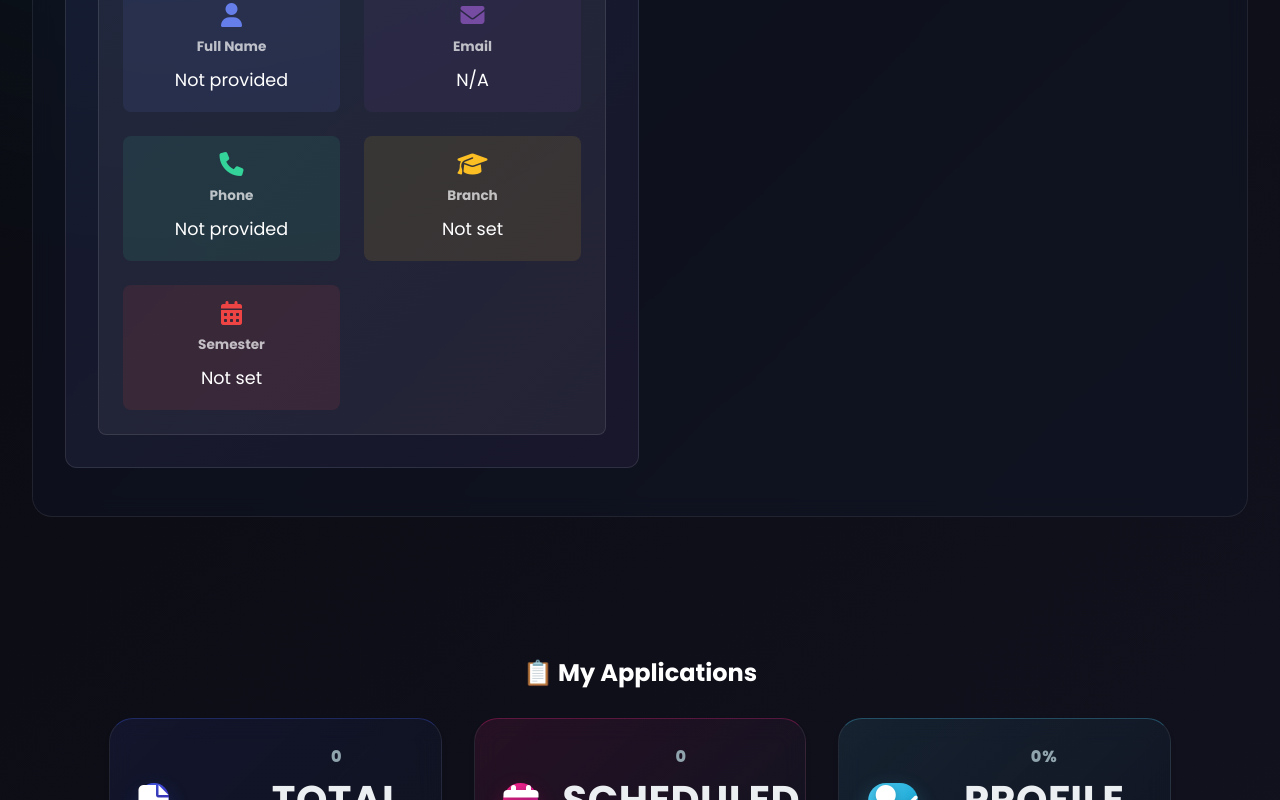
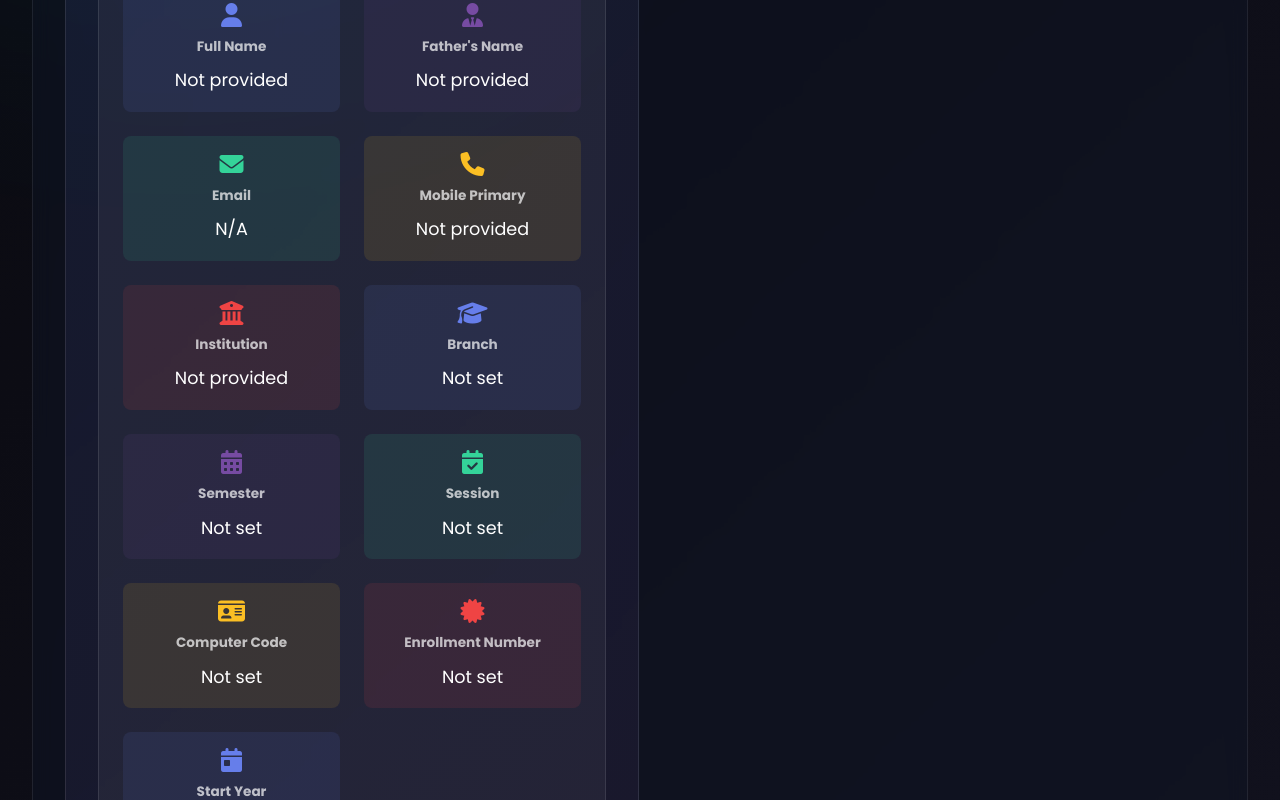
Before and after one commit to abhi6101/hack-react, a React (Vite) app: page /dashboard in a window 1280 px wide. Shown: the part 360-1160 px from the top of the page. Built offline with nearby package versions, Linux system fonts and the light colour scheme; no server answers; sample sign-in values are in the browser's storage.

Commit message:
Update dashboard to display all verified identity fields from registration

```diff
--- a/src/pages/StudentDashboard.jsx
+++ b/src/pages/StudentDashboard.jsx
@@ -224,30 +224,68 @@ const StudentDashboard = () => {
                             <div style={{ textAlign: 'center', padding: '1rem', background: 'rgba(102, 126, 234, 0.1)', borderRadius: '8px' }}>
                                 <i className="fas fa-user" style={{ fontSize: '1.5rem', color: '#667eea', marginBottom: '0.5rem' }}></i>
                                 <strong style={{ display: 'block', color: 'rgba(255,255,255,0.7)', fontSize: '0.85rem', marginBottom: '0.5rem' }}>Full Name</strong>
-                                <p style={{ color: '#fff', fontSize: '1.1rem', margin: 0, fontWeight: '500' }}>{user?.name || 'Not provided'}</p>
+                                <p style={{ color: '#fff', fontSize: '1.1rem', margin: 0, fontWeight: '500' }}>{user?.fullName || user?.name || 'Not provided'}</p>
                             </div>
                             <div style={{ textAlign: 'center', padding: '1rem', background: 'rgba(118, 75, 162, 0.1)', borderRadius: '8px' }}>
-                                <i className="fas fa-envelope" style={{ fontSize: '1.5rem', color: '#764ba2', marginBottom: '0.5rem' }}></i>
+                                <i className="fas fa-user-tie" style={{ fontSize: '1.5rem', color: '#764ba2', marginBottom: '0.5rem' }}></i>
+                                <strong style={{ display: 'block', color: 'rgba(255,255,255,0.7)', fontSize: '0.85rem', marginBottom: '0.5rem' }}>Father's Name</strong>
+                                <p style={{ color: '#fff', fontSize: '1.1rem', margin: 0, fontWeight: '500' }}>{user?.fatherName || 'Not provided'}</p>
+                            </div>
+                            <div style={{ textAlign: 'center', padding: '1rem', background: 'rgba(52, 211, 153, 0.1)', borderRadius: '8px' }}>
+                                <i className="fas fa-envelope" style={{ fontSize: '1.5rem', color: '#34d399', marginBottom: '0.5rem' }}></i>
                                 <strong style={{ display: 'block', color: 'rgba(255,255,255,0.7)', fontSize: '0.85rem', marginBottom: '0.5rem' }}>Email</strong>
                                 <p style={{ color: '#fff', fontSize: '1.1rem', margin: 0, fontWeight: '500', wordBreak: 'break-word' }}>{user?.email || 'N/A'}</p>
                             </div>
-                            <div style={{ textAlign: 'center', padding: '1rem', background: 'rgba(52, 211, 153, 0.1)', borderRadius: '8px' }}>
-                                <i className="fas fa-phone" style={{ fontSize: '1.5rem', color: '#34d399', marginBottom: '0.5rem' }}></i>
-                                <strong style={{ display: 'block', color: 'rgba(255,255,255,0.7)', fontSize: '0.85rem', marginBottom: '0.5rem' }}>Phone</strong>
-                                <p style={{ color: '#fff', fontSize: '1.1rem', margin: 0, fontWeight: '500' }}>{user?.phone || 'Not provided'}</p>
+                            <div style={{ textAlign: 'center', padding: '1rem', background: 'rgba(251, 191, 36, 0.1)', borderRadius: '8px' }}>
+                                <i className="fas fa-phone" style={{ fontSize: '1.5rem', color: '#fbbf24', marginBottom: '0.5rem' }}></i>
+                                <strong style={{ display: 'block', color: 'rgba(255,255,255,0.7)', fontSize: '0.85rem', marginBottom: '0.5rem' }}>Mobile Primary</strong>
+                                <p style={{ color: '#fff', fontSize: '1.1rem', margin: 0, fontWeight: '500' }}>{user?.mobilePrimary || user?.phone || 'Not provided'}</p>
                             </div>
-                            <div style={{ textAlign: 'center', padding: '1rem', background: 'rgba(251, 191, 36, 0.1)', borderRadius: '8px' }}>
-                                <i className="fas fa-graduation-cap" style={{ fontSize: '1.5rem', color: '#fbbf24', marginBottom: '0.5rem' }}></i>
+                            {user?.mobileSecondary && (
+                                <div style={{ textAlign: 'center', padding: '1rem', background: 'rgba(251, 191, 36, 0.1)', borderRadius: '8px' }}>
+                                    <i className="fas fa-phone-alt" style={{ fontSize: '1.5rem', color: '#fbbf24', marginBottom: '0.5rem' }}></i>
+                                    <strong style={{ display: 'block', color: 'rgba(255,255,255,0.7)', fontSize: '0.85rem', marginBottom: '0.5rem' }}>Mobile Secondary</strong>
+                                    <p style={{ color: '#fff', fontSize: '1.1rem', margin: 0, fontWeight: '500' }}>{user?.mobileSecondary}</p>
+                                </div>
+                            )}
+                            <div style={{ textAlign: 'center', padding: '1rem', background: 'rgba(239, 68, 68, 0.1)', borderRadius: '8px' }}>
+                                <i className="fas fa-university" style={{ fontSize: '1.5rem', color: '#ef4444', marginBottom: '0.5rem' }}></i>
+                                <strong style={{ display: 'block', color: 'rgba(255,255,255,0.7)', fontSize: '0.85rem', marginBottom: '0.5rem' }}>Institution</strong>
+                                <p style={{ color: '#fff', fontSize: '1.1rem', margin: 0, fontWeight: '500' }}>{user?.institution || 'Not provided'}</p>
+                            </div>
+                            <div style={{ textAlign: 'center', padding: '1rem', background: 'rgba(102, 126, 234, 0.1)', borderRadius: '8px' }}>
+                                <i className="fas fa-graduation-cap" style={{ fontSize: '1.5rem', color: '#667eea', marginBottom: '0.5rem' }}></i>
                                 <strong style={{ display: 'block', color: 'rgba(255,255,255,0.7)', fontSize: '0.85rem', marginBottom: '0.5rem' }}>Branch</strong>
                                 <p style={{ color: '#fff', fontSize: '1.1rem', margin: 0, fontWeight: '500' }}>{user?.branch || 'Not set'}</p>
                             </div>
-                            <div style={{ textAlign: 'center', padding: '1rem', background: 'rgba(239, 68, 68, 0.1)', borderRadius: '8px' }}>
-                                <i className="fas fa-calendar-alt" style={{ fontSize: '1.5rem', color: '#ef4444', marginBottom: '0.5rem' }}></i>
+                            <div style={{ textAlign: 'center', padding: '1rem', background: 'rgba(118, 75, 162, 0.1)', borderRadius: '8px' }}>
+                                <i className="fas fa-calendar-alt" style={{ fontSize: '1.5rem', color: '#764ba2', marginBottom: '0.5rem' }}></i>
                                 <strong style={{ display: 'block', color: 'rgba(255,255,255,0.7)', fontSize: '0.85rem', marginBottom: '0.5rem' }}>Semester</strong>
                                 <p style={{ color: '#fff', fontSize: '1.1rem', margin: 0, fontWeight: '500' }}>{user?.semester || 'Not set'}</p>
                             </div>
+                            <div style={{ textAlign: 'center', padding: '1rem', background: 'rgba(52, 211, 153, 0.1)', borderRadius: '8px' }}>
+                                <i className="fas fa-calendar-check" style={{ fontSize: '1.5rem', color: '#34d399', marginBottom: '0.5rem' }}></i>
+                                <strong style={{ display: 'block', color: 'rgba(255,255,255,0.7)', fontSize: '0.85rem', marginBottom: '0.5rem' }}>Session</strong>
+                                <p style={{ color: '#fff', fontSize: '1.1rem', margin: 0, fontWeight: '500' }}>{user?.session || user?.batch || 'Not set'}</p>
+                            </div>
+                            <div style={{ textAlign: 'center', padding: '1rem', background: 'rgba(251, 191, 36, 0.1)', borderRadius: '8px' }}>
+                                <i className="fas fa-id-card" style={{ fontSize: '1.5rem', color: '#fbbf24', marginBottom: '0.5rem' }}></i>
+                                <strong style={{ display: 'block', color: 'rgba(255,255,255,0.7)', fontSize: '0.85rem', marginBottom: '0.5rem' }}>Computer Code</strong>
+                                <p style={{ color: '#fff', fontSize: '1.1rem', margin: 0, fontWeight: '500' }}>{user?.computerCode || 'Not set'}</p>
+                            </div>
+                            <div style={{ textAlign: 'center', padding: '1rem', background: 'rgba(239, 68, 68, 0.1)', borderRadius: '8px' }}>
+                                <i className="fas fa-certificate" style={{ fontSize: '1.5rem', color: '#ef4444', marginBottom: '0.5rem' }}></i>
+                                <strong style={{ display: 'block', color: 'rgba(255,255,255,0.7)', fontSize: '0.85rem', marginBottom: '0.5rem' }}>Enrollment Number</strong>
+                                <p style={{ color: '#fff', fontSize: '1.1rem', margin: 0, fontWeight: '500' }}>{user?.enrollmentNumber || 'Not set'}</p>
+                            </div>
+                            <div style={{ textAlign: 'center', padding: '1rem', background: 'rgba(102, 126, 234, 0.1)', borderRadius: '8px' }}>
+                                <i className="fas fa-calendar-day" style={{ fontSize: '1.5rem', color: '#667eea', marginBottom: '0.5rem' }}></i>
+                                <strong style={{ display: 'block', color: 'rgba(255,255,255,0.7)', fontSize: '0.85rem', marginBottom: '0.5rem' }}>Start Year</strong>
+                                <p style={{ color: '#fff', fontSize: '1.1rem', margin: 0, fontWeight: '500' }}>{user?.startYear || 'Not set'}</p>
+                            </div>
                         </div>
                     </div>
+
                 </header>
 
                 {/* Application Status Section */}
```
